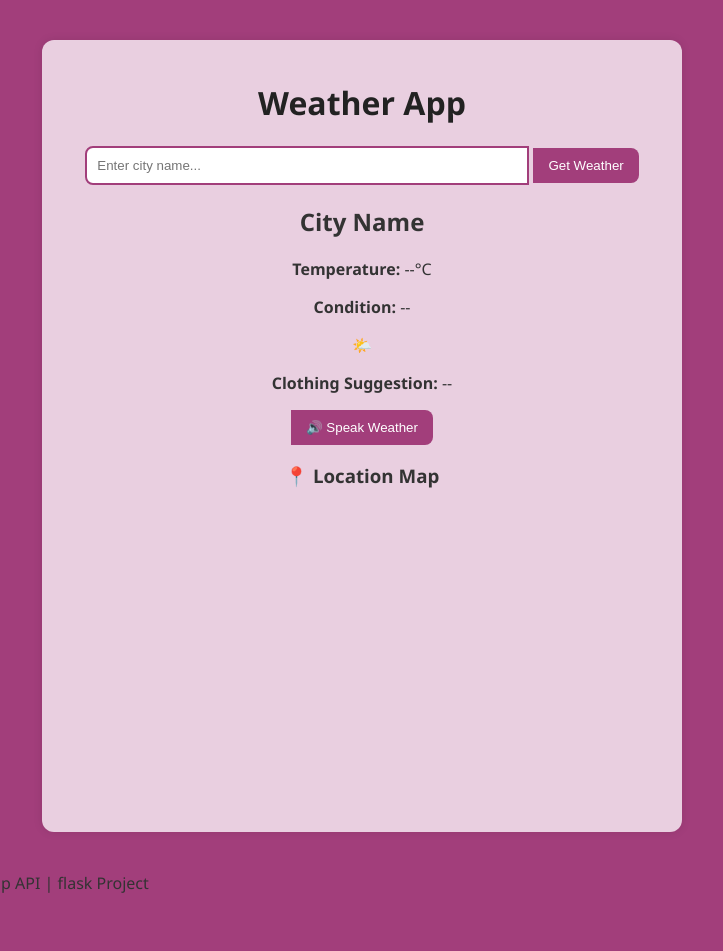
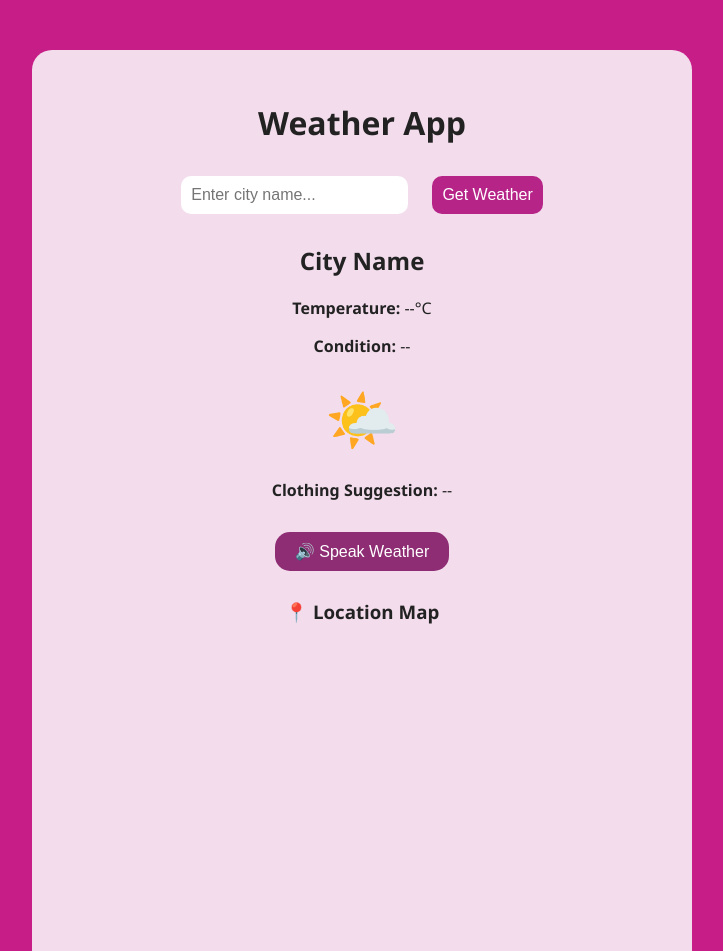
Before and after one commit to SmS-the-creator/manzucodes.in, a plain HTML site: page index.html in a window 1280 px wide. Shown: the top 951 px of the page, without its empty margins (278-1001 px from the left). Before the commit the page ends 894 px from the top, so only its background shows below. Drawn offline with Linux system fonts and the light colour scheme.

Commit message:
Update style.css

```diff
--- a/style.css
+++ b/style.css
@@ -1,58 +1,54 @@
 body {
     margin: 0;
     font-family: 'Segoe UI', sans-serif;
-  background-color: #a23e7b;
-  color: #333;
+    background-color: #c61d87;
+    color: #222;
+    text-align: center;
 }
 
 .container {
+    background-color: #f3dcec;
     max-width: 600px;
-  margin: 40px auto;
-  padding: 20px;
-  background-color: #e9cfe0;
-  border-radius: 12px;
-  box-shadow: 0 0 10px rgba(0, 0, 0, 0.1);
-  text-align: center;
+    margin: 50px auto;
+    padding: 30px;
+    border-radius: 20px;
 }
 
-h1 {
-  color: #222;
-}
-
-form {
-  display: flex;
-  justify-content: center;
-  margin-bottom: 20px;
-}
-
-input[type="text"] {
+input, button {
     padding: 10px;
-  width: 70%;
-  border: 2px solid #a23e7b;
-  border-radius: 8px 0 0 8px;
-  outline: none;
+    font-size: 16px;
+    margin: 10px;
+    border-radius: 10px;
+    border: none;
 }
 
 button {
-  padding: 10px 15px;
-  background-color: #a23e7b;
-  color: #fff;
-  border: none;
-  border-radius: 0 8px 8px 0;
+    background-color: #b62488;
+    color: white;
     cursor: pointer;
 }
 
 button:hover {
-  background-color: #8c2f66;
+    background-color: #d03c9f;
 }
 
-.weather-box {
-  background: #f5e7f0;
-  padding: 15px;
-  border-radius: 10px;
-  text-align: center;
+.weather-icon {
+    font-size: 60px;
+    margin: 20px 0;
 }
 
-.map-container {
+.speak-btn {
     margin-top: 15px;
+    padding: 10px 20px;
+    font-size: 16px;
+    background-color: #8e2c74;
+    color: #fff;
+    border: none;
+    border-radius: 15px;
 }
+
+footer {
+    margin-top: 50px;
+    font-size: 14px;
+    color: #fff;
+}
```
Lines whose indentation alone changed are shown as unchanged.
